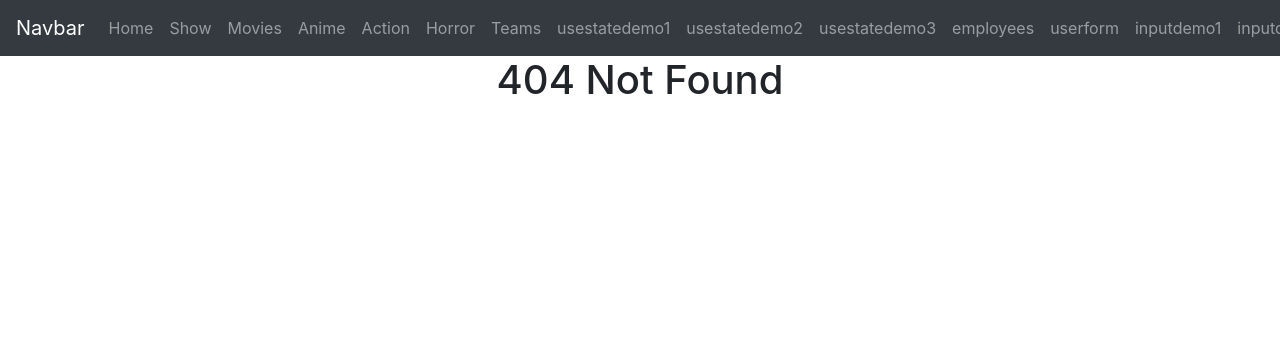
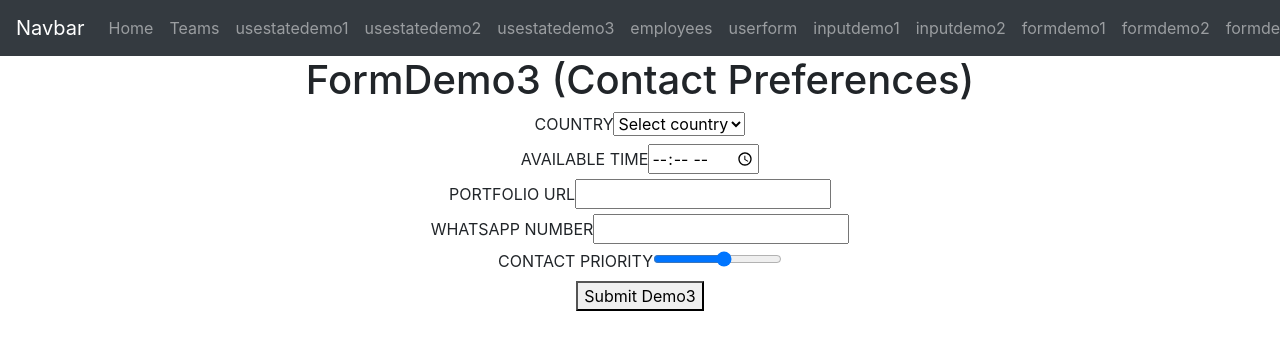
Before and after one commit to patelavi43/learning26, a React (Vite) app: page /formdemo3 in a window 1280 px wide. Before the commit this address had no page. Shown: the top 350 px of the page. Built offline with nearby package versions, Linux system fonts and the light colour scheme.

Commit message:
formdemo task

```diff
--- a/src/App.jsx
+++ b/src/App.jsx
@@ -1,7 +1,6 @@
 import { useState } from "react";
 import reactLogo from "./assets/react.svg";
 import viteLogo from "/vite.svg";
-//import './App.css'
 import { HeaderComponent } from "./components/HeaderComponent";
 import { FooterComponent } from "./components/FooterComponent";
 import ContentComponent from "./components/ContentComponent";
@@ -35,6 +34,9 @@ import { UserForm } from "./components/UserForm";
 import { InputDemo1 } from "./components/input/InputDemo1";
 import { InputDemo2 } from "./components/input/InputDemo2";
 import { FormDemo1 } from "./components/form/FormDemo1";
+import { FormDemo2 } from "./components/form/FormDemo2";
+import { FormDemo3 } from "./components/form/FormDemo3";
+import { FormDemo4 } from "./components/form/FormDemo4";
 
 
 function App() {
@@ -47,14 +49,14 @@ function App() {
       <div >
         <Routes>
           <Route path="/netflixhome" element={<NetflixHome />} />
-          <Route path="/netflixanime" element={<NetflixAnime />} />
-          <Route path="/netflixshow" element={<NetflixShow />} />
+          {/* <Route path="/netflixanime" element={<NetflixAnime />} />
+          <Route path="/netflixshow" element={<NetflixShow />} /> */}
           <Route path="/" element = {<HomeComponent/>}></Route>
           <Route path="*" element={<h1 style={{textAlign:"center"}}>404 Not Found</h1>}></Route>
-          <Route path="/netflixaction" element={<NetflixAction />} />
+          {/* <Route path="/netflixaction" element={<NetflixAction />} />
           <Route path="/netflixhorror" element={<NetflixHorror />} />
           <Route path="/watch/:name" element={<Watch />} />
-          <Route path="/netflixmovies" element={<NetflixMovies />} />
+          <Route path="/netflixmovies" element={<NetflixMovies />} /> */}
           <Route path="/teams" element={<Teams />} />
           <Route path="/teamdetail/:teamName" element={<TeamDetail />} />
           <Route path="/usestatedemo1" element ={<UseStateDemo1 />} />
@@ -63,8 +65,12 @@ function App() {
           <Route path="/employees" element ={<Employees />} />
           <Route path="/userform" element={<UserForm />} />
           <Route path="/inputdemo1" element = {<InputDemo1/>}></Route>
-        <Route path="/inputdemo2" element = {<InputDemo2/>}></Route>
-        <Route path="/formdemo1" element = {<FormDemo1/>}></Route>
+          <Route path="/inputdemo2" element = {<InputDemo2/>}></Route>
+          <Route path="/formdemo1" element = {<FormDemo1/>}></Route>
+          <Route path="/formdemo2" element={<FormDemo2 />} />
+          <Route path="/formdemo3" element={<FormDemo3 />} />
+          <Route path="/formdemo4" element={<FormDemo4 />} />
+
         </Routes>
        </div>
 
--- a/src/components/Nevbar.jsx
+++ b/src/components/Nevbar.jsx
@@ -29,7 +29,7 @@ export const Navbar = () => {
               </Link>
             </li>
 
-            <li className="nav-item">
+            {/* <li className="nav-item">
               <Link className="nav-link" to="/netflixshow">
                 Show
               </Link>
@@ -57,7 +57,7 @@ export const Navbar = () => {
               <Link className="nav-link" to="/netflixhorror">
                 Horror
               </Link>
-            </li>
+            </li> */}
             <li className="nav-item">
               <Link className="nav-link" to="/teams">
                 Teams
@@ -104,6 +104,16 @@ export const Navbar = () => {
                 formdemo1
               </Link>
             </li>
+            <li className="nav-item">
+              <Link className="nav-link" to="/formdemo2">formdemo2</Link>
+            </li>
+            <li className="nav-item">
+              <Link className="nav-link" to="/formdemo3">formdemo3</Link>
+            </li>
+            <li className="nav-item">
+              <Link className="nav-link" to="/formdemo4">formdemo4</Link>
+            </li>
+
           </ul>
         </div>
       </nav>
--- /dev/null
+++ b/src/components/form/FormDemo2.jsx
@@ -0,0 +1,57 @@
+import React, { useState } from "react";
+import { useForm } from "react-hook-form";
+
+export const FormDemo2 = () => {
+  const { register, handleSubmit } = useForm();
+  const [data, setData] = useState({});
+  const [isSubmited, setisSubmited] = useState(false);
+
+  const submitHandler = (formData) => {
+    setData(formData);
+    setisSubmited(true);
+  };
+
+  return (
+    <div style={{ textAlign: "center" }}>
+      <h1>FormDemo2 (Account + Bio)</h1>
+      <form onSubmit={handleSubmit(submitHandler)}>
+        <div>
+          <label>EMAIL</label>
+          <input type="email" {...register("email")} />
+        </div>
+        <div>
+          <label>PASSWORD</label>
+          <input type="password" {...register("password")} />
+        </div>
+        <div>
+          <label>ABOUT YOU</label> <br />
+          <textarea
+            rows="3"
+            cols="30"
+            placeholder="short bio"
+            {...register("about")}
+          />
+        </div>
+        <div>
+          <label>FAVOURITE COLOR</label>
+          <input type="color" {...register("favColor")} />
+        </div>
+        <div>
+          <label>BIRTH DATE</label>
+          <input type="date" {...register("birthDate")} />
+        </div>
+        <div>
+          <button type="submit">Submit Demo2</button>
+        </div>
+      </form>
+
+      {isSubmited && (
+        <div>
+          <h1>OUTPUT</h1>
+          <h2>Email = {data.email}</h2>
+          <h2>Birth Date = {data.birthDate}</h2>
+        </div>
+      )}
+    </div>
+  );
+};
--- /dev/null
+++ b/src/components/form/FormDemo3.jsx
@@ -0,0 +1,62 @@
+import React, { useState } from "react";
+import { useForm } from "react-hook-form";
+
+export const FormDemo3 = () => {
+  const { register, handleSubmit } = useForm();
+  const [data, setData] = useState({});
+  const [isSubmited, setisSubmited] = useState(false);
+
+  const submitHandler = (formData) => {
+    setData(formData);
+    setisSubmited(true);
+  };
+
+  return (
+    <div style={{ textAlign: "center" }}>
+      <h1>FormDemo3 (Contact Preferences)</h1>
+      <form onSubmit={handleSubmit(submitHandler)}>
+        <div>
+          <label>COUNTRY</label>
+          <select {...register("country")}>
+            <option value="">Select country</option>
+            <option value="india">India</option>
+            <option value="usa">USA</option>
+            <option value="uk">UK</option>
+          </select>
+        </div>
+        <div>
+          <label>AVAILABLE TIME</label>
+          <input type="time" {...register("availableTime")} />
+        </div>
+        <div>
+          <label>PORTFOLIO URL</label>
+          <input type="url" {...register("portfolioUrl")} />
+        </div>
+        <div>
+          <label>WHATSAPP NUMBER</label>
+          <input type="tel" {...register("whatsapp")} />
+        </div>
+        <div>
+          <label>CONTACT PRIORITY</label>
+          <input
+            type="range"
+            min="1"
+            max="10"
+            {...register("priority")}
+          />
+        </div>
+        <div>
+          <button type="submit">Submit Demo3</button>
+        </div>
+      </form>
+
+      {isSubmited && (
+        <div>
+          <h1>OUTPUT</h1>
+          <h2>Country = {data.country}</h2>
+          <h2>Priority = {data.priority}</h2>
+        </div>
+      )}
+    </div>
+  );
+};
--- /dev/null
+++ b/src/components/form/FormDemo4.jsx
@@ -0,0 +1,63 @@
+import React, { useState } from "react";
+import { useForm } from "react-hook-form";
+
+export const FormDemo4 = () => {
+  const { register, handleSubmit } = useForm();
+  const [data, setData] = useState({});
+  const [isSubmited, setisSubmited] = useState(false);
+
+  const submitHandler = (formData) => {
+    setData(formData);
+    setisSubmited(true);
+  };
+
+  return (
+    <div style={{ textAlign: "center" }}>
+      <h1>FormDemo4 (Job Details)</h1>
+      <form onSubmit={handleSubmit(submitHandler)}>
+        <div>
+          <label>EXPECTED CTC (LPA)</label>
+          <input
+            type="number"
+            step="0.5"
+            {...register("expectedCtc")}
+          />
+        </div>
+        <div>
+          <label>RESUME FILE</label>
+          <input type="file" {...register("resume")} />
+        </div>
+        <div>
+          <label>JOINING MONTH</label>
+          <input type="month" {...register("joiningMonth")} />
+        </div>
+        <div>
+          <label>INTERVIEW DATETIME</label>
+          <input
+            type="datetime-local"
+            {...register("interviewDateTime")}
+          />
+        </div>
+        <div>
+          {/* hidden field, not visible but counted as field */}
+          <input
+            type="hidden"
+            value="campus"
+            {...register("source")}
+          />
+        </div>
+        <div>
+          <button type="submit">Submit Demo4</button>
+        </div>
+      </form>
+
+      {isSubmited && (
+        <div>
+          <h1>OUTPUT</h1>
+          <h2>CTC = {data.expectedCtc}</h2>
+          <h2>Joining Month = {data.joiningMonth}</h2>
+        </div>
+      )}
+    </div>
+  );
+};
```
